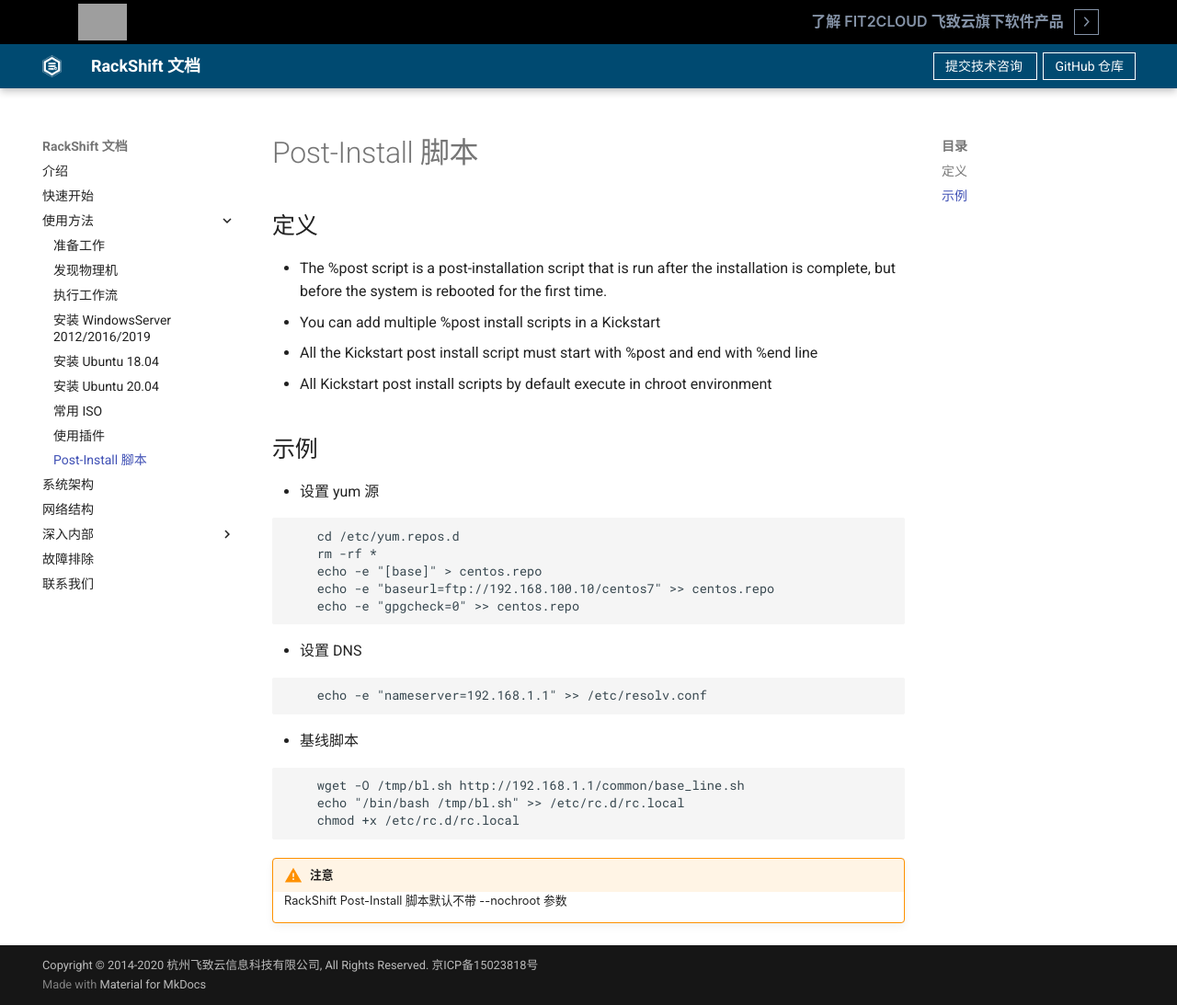
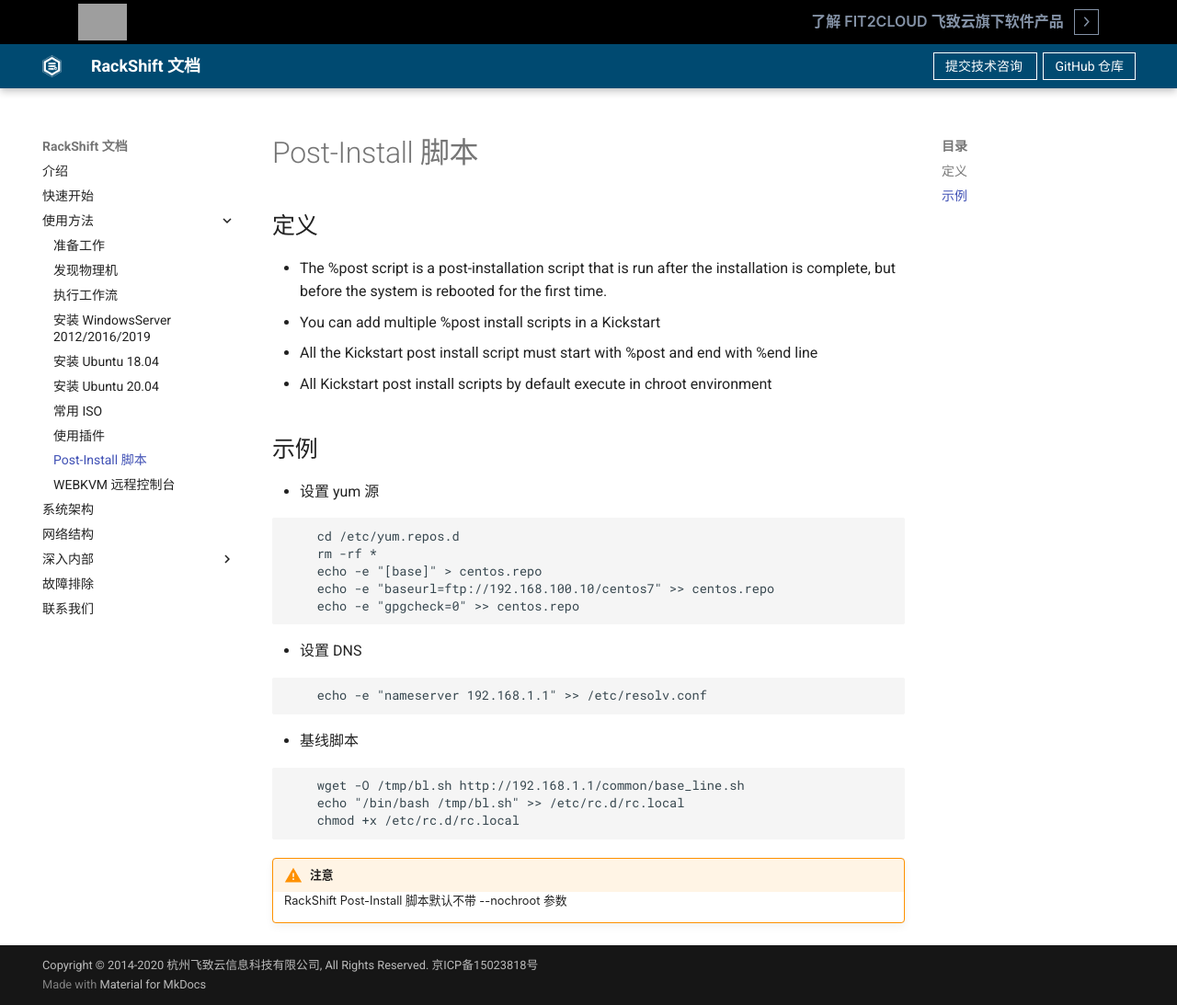
Before and after one commit to fit2cloud/rackshift-docs-static, an MkDocs documentation site: the page built from docs/post-install.md, in a window 1280 px wide and 1093 px high. Shown: the whole window at 92% size. Built offline with MkDocs 1.6.1 and Material for MkDocs 9.7.7, drawn with Linux system fonts in a browser that asks for light colours; the version menu is left out; grey boxes are pictures that could not be loaded.

Commit message:
docs:增加 webkvm

`````diff
--- a/docs/post-install.md
+++ b/docs/post-install.md
@@ -23,7 +23,7 @@
 * 设置 DNS
 
 ````
-    echo -e "nameserver=192.168.1.1" >> /etc/resolv.conf
+    echo -e "nameserver 192.168.1.1" >> /etc/resolv.conf
 ````
 
 * 基线脚本
--- a/mkdocs.yml
+++ b/mkdocs.yml
@@ -21,7 +21,8 @@
       - 安装 Ubuntu 20.04: ubuntu-20.04.md
       - 常用 ISO: iso.md
       - 使用插件: plugin.md
-      - Post-Install 腳本: post-install.md
+      - Post-Install 脚本: post-install.md
+      - WEBKVM 远程控制台: webkvm.md
   - 系统架构: structure.md
   - 网络结构: network.md
   - 深入内部:
`````
Also changed, not shown: docs/webkvm.md (added, +14 -0 lines), docs/static/faq/webkvm-brands.png (added), docs/static/faq/webkvm-install1.png (added), docs/static/faq/webkvm-install2.png (added), docs/static/faq/webkvm-install3.png (added).
